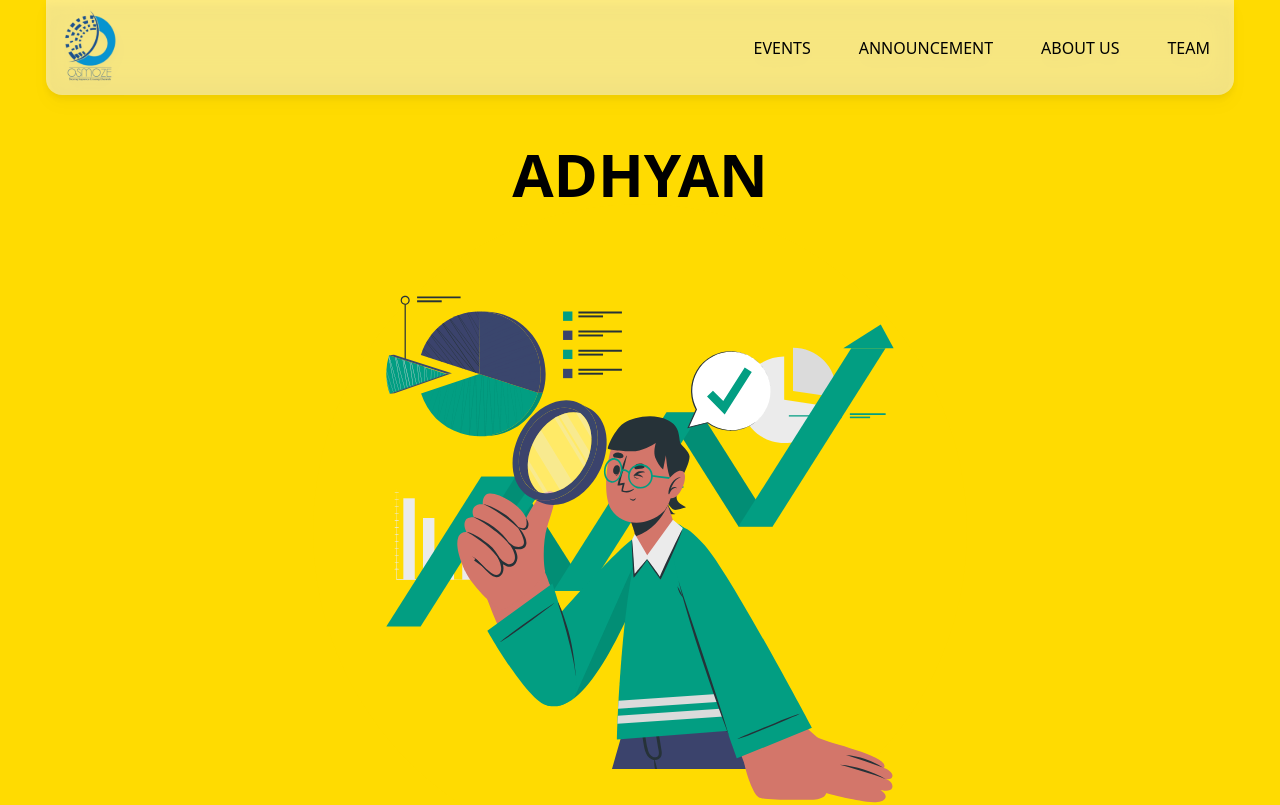
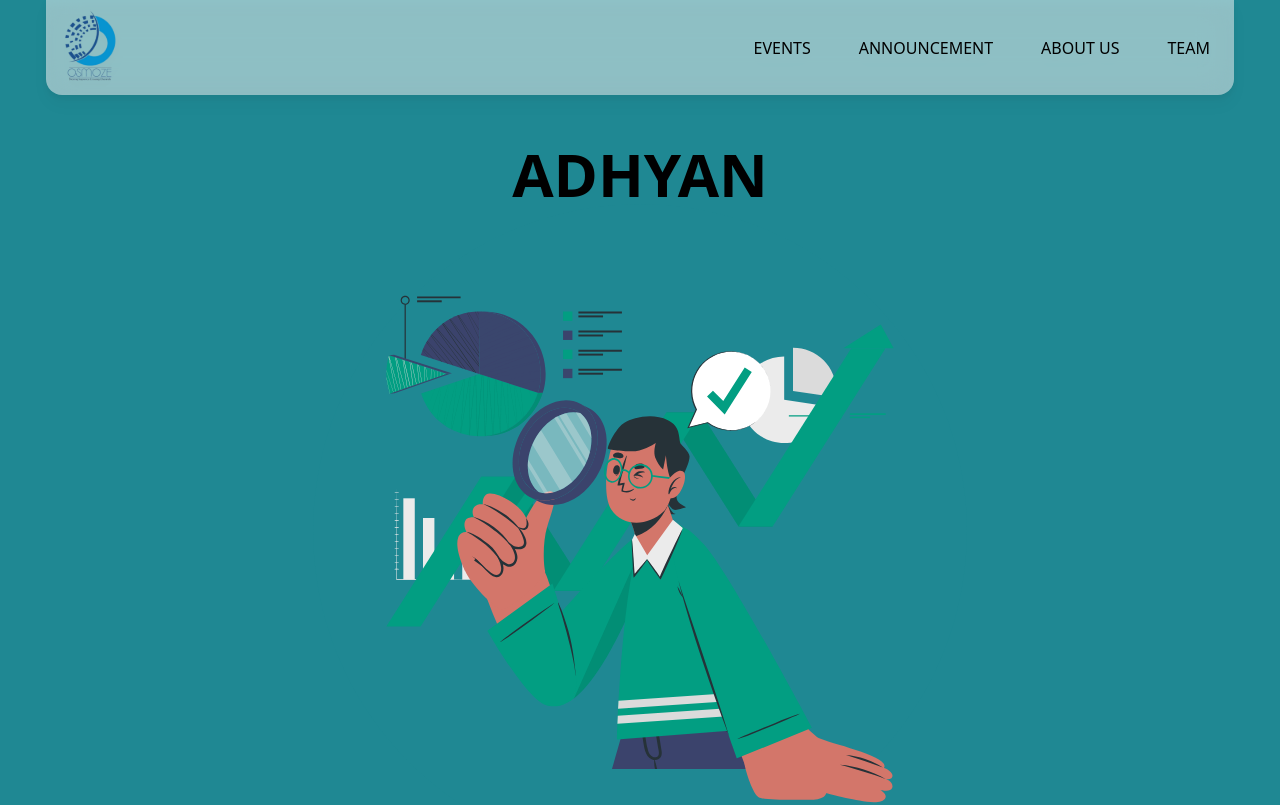
Before and after one commit to Sochem/Osmoze-23, a Next.js app: page /etest in a window 1280 px wide. Shown: the top 805 px of the page. Built offline with nearby package versions, Linux system fonts and the light colour scheme.

Commit message:
Added Variable color

```diff
--- a/src/components/IndividualEvent.js
+++ b/src/components/IndividualEvent.js
@@ -5,18 +5,45 @@ import { useEffect } from "react";
 import Footer from "./footer";
 
 export default function IndividualEvent() {
+	const type = 4;
+	let color = "";
+	if(type==1)
+	{
+		color = "188457"
+	}
+	if(type==2)
+	{
+		color = "4557B4"
+	}
+	if(type==3)
+	{
+		color = "1A97BA"
+	}
+	if(type==4)
+	{
+		color = "1F8893"
+	}
+	if(type==5)
+	{
+		color = "C9522D"
+	}
 	useEffect(() => {
 		window.addEventListener("scroll", () => {
 			let scroll = window.scrollY;
 			let body = document.querySelector(".mainAll");
-			if (scroll > 150) {
+			let circle = document.querySelector(".circle");
+			circle.style.background = "#"+color;
+
+			if (scroll <= 300) {
+				body.style.background = "#"+color;
+				// body.style.background = "#FFDB01";
+				body.style.opacity = "1";
+			}
+			else{
 				body.style.background = "white";
 				body.style.opacity = "1";
 			}
-			if (scroll < 150) {
-				body.style.background = "#FFDB01";
-				body.style.opacity = "1";
-			}
+
 		});
 	}, []);
 
@@ -25,7 +52,7 @@ export default function IndividualEvent() {
 			<Navbar/>
 			<div className="px-40 w-full pb-[55px] flex flex-col items-center h-auto pt-36">
 				<div className=" text-6xl font-bold">ADHYAN</div>
-				<div className=" bg-[#FFDB01] h-[654px] w-[654px] flex justify-center rounded-full mb-[118px]">
+				<div className="circle">
 					<Image
 						className=" z-5"
 						src="/images/events.svg"
--- a/src/styles/animations.css
+++ b/src/styles/animations.css
@@ -50,7 +50,18 @@
 }
 
 .mainAll{
-    background:  #FFDB01;
+    /* background:  #FFDB01; */
+    transition: background 1s ease;
+}
+.circle{
+    /* h-[654px] w-[654px] flex justify-center rounded-full mb-[118px] */
+    height: 654px;
+    width: 654px;
+    display: flex;
+    justify-content: center;
+    border-radius: 50%;
+    margin-bottom: 118px;
+    /* background-color: white; */
     transition: background 1s ease;
 }
 
```
